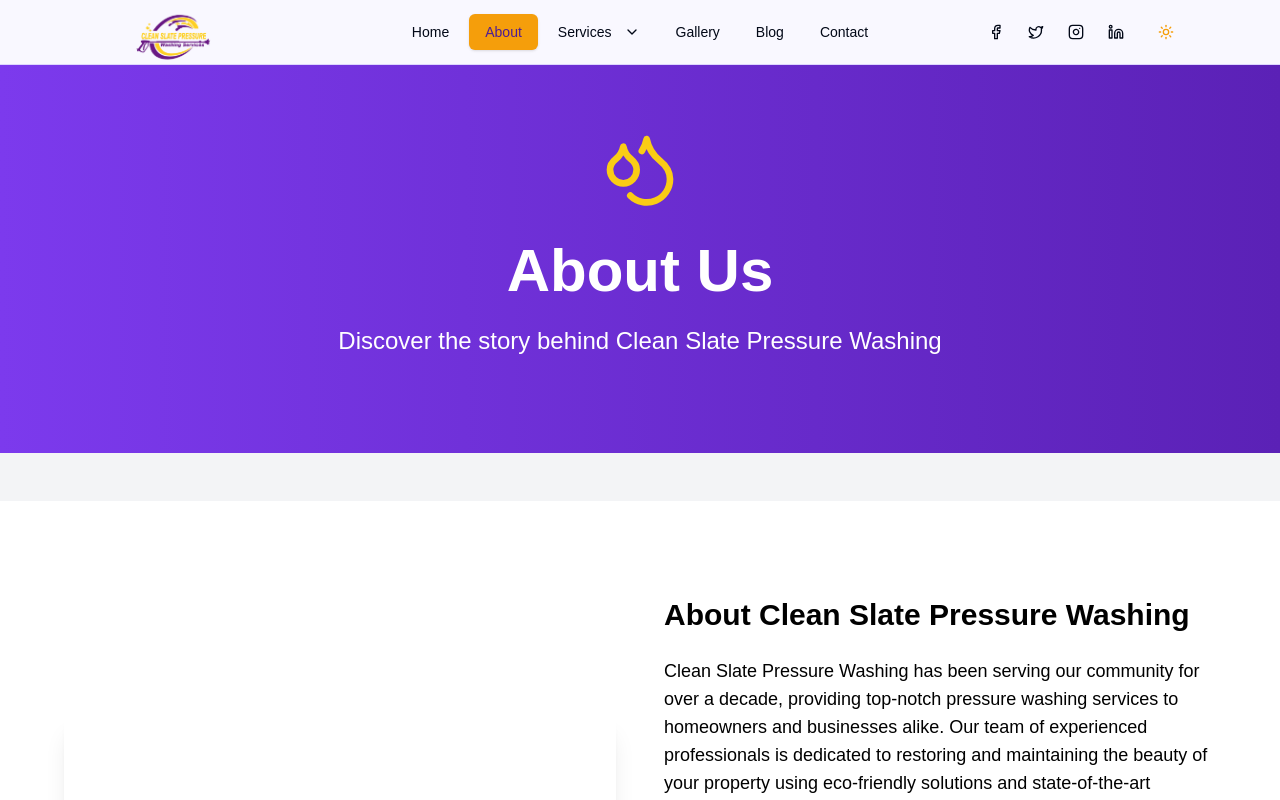
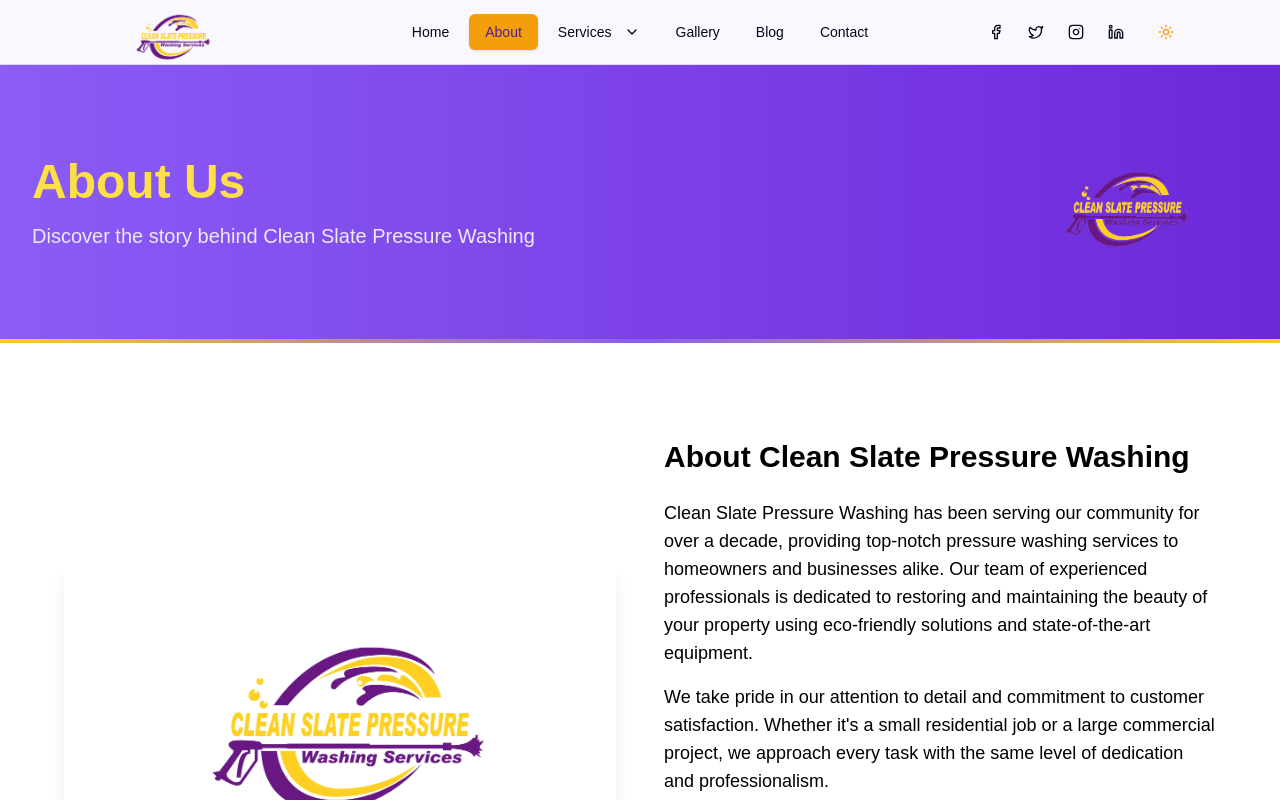
Before and after one commit to arayer143/clean-slate-pressure-washing, a Next.js app: page /about in a window 1280 px wide. Shown: the top 800 px of the page. Built offline with nearby package versions, Linux system fonts and the light colour scheme.

Commit message:
fixed small issue with the hero section and som,e other small additions to the website

```diff
--- a/components/About Page/about-page.tsx
+++ b/components/About Page/about-page.tsx
@@ -2,8 +2,9 @@
 
 import Image from 'next/image'
 import { motion } from 'framer-motion'
-import { Facebook, Instagram, Linkedin, Mail, Phone, Droplets } from 'lucide-react'
+import { Facebook, Instagram, Linkedin, Mail, Phone } from 'lucide-react'
 import { Button } from "@/components/ui/button"
+import PageBanner from "@/components/page-banner"
 
 const socialLinks = [
   { icon: Facebook, href: "https://www.facebook.com/CleanslatepressurewashingservicesLLC" },
@@ -14,41 +15,12 @@
 export default function AboutUs() {
   return (
     <>
-      <motion.div
-        initial={{ opacity: 0, y: 20 }}
-        animate={{ opacity: 1, y: 0 }}
-        transition={{ duration: 0.5 }}
-        className="relative overflow-hidden mb-12 bg-gradient-to-r from-purple-600 to-purple-800 dark:from-purple-800 dark:to-purple-950 text-white w-full"
-      >
-        <div className="relative z-10 text-center py-16 px-4 sm:px-6 lg:px-8 max-w-7xl mx-auto">
-          <motion.div
-            initial={{ scale: 0 }}
-            animate={{ scale: 1 }}
-            transition={{ type: "spring", stiffness: 260, damping: 20 }}
-            className="mb-8"
-          >
-            <Droplets className="mx-auto h-20 w-20 text-yellow-400 dark:text-yellow-300" />
-          </motion.div>
-          <motion.h1
-            className="text-4xl sm:text-5xl lg:text-6xl font-bold mb-6"
-            initial={{ opacity: 0, y: 20 }}
-            animate={{ opacity: 1, y: 0 }}
-            transition={{ delay: 0.2, duration: 0.5 }}
-          >
-            About Us
-          </motion.h1>
-          <motion.p
-            className="text-xl sm:text-2xl max-w-3xl mx-auto mb-8"
-            initial={{ opacity: 0, y: 20 }}
-            animate={{ opacity: 1, y: 0 }}
-            transition={{ delay: 0.3, duration: 0.5 }}
-          >
-            Discover the story behind Clean Slate Pressure Washing
-          </motion.p>
-        </div>
-      </motion.div>
+      <PageBanner
+        title="About Us"
+        description="Discover the story behind Clean Slate Pressure Washing"
+      />
 
-      <section className="bg-white dark:bg-purple-950 py-24">
+      <section className="bg-white dark:bg-purple-950 py-16 sm:py-24">
         <div className="container mx-auto px-4">
           <div className="max-w-6xl mx-auto">
             <div className="grid grid-cols-1 w-full md:grid-cols-2 gap-12 items-center">
--- a/components/Blog Page/blog-page.tsx
+++ b/components/Blog Page/blog-page.tsx
@@ -108,12 +108,6 @@
         </div>
       </motion.div>
 
-      {/* Breadcrumbs */}
-      <section className="bg-white dark:bg-gray-800 py-4 shadow-sm">
-        <div className="container mx-auto px-4">
-          <h1 className="text-3xl font-bold mt-2 text-gray-800 dark:text-white">Blog</h1>
-        </div>
-      </section>
 
       {/* Blog Section */}
       <section className="py-12">
--- /dev/null
+++ b/components/page-banner.tsx
@@ -0,0 +1,62 @@
+import React from 'react'
+import Image from 'next/image'
+import { motion } from 'framer-motion'
+
+interface PageBannerProps {
+  title: string
+  description: string
+}
+
+const PageBanner: React.FC<PageBannerProps> = ({ title, description }) => {
+  return (
+    <motion.div
+      initial={{ opacity: 0, y: -20 }}
+      animate={{ opacity: 1, y: 0 }}
+      transition={{ duration: 0.5 }}
+      className="relative overflow-hidden bg-gradient-to-r from-purple-500 to-purple-700 dark:from-purple-800 dark:to-purple-950 text-white"
+    >
+      <div className="max-w-7xl mx-auto px-4 sm:px-6 lg:px-8 py-12 sm:py-16">
+        <div className="flex flex-col lg:flex-row items-center justify-center lg:justify-between">
+          <div className="text-center lg:text-left mb-6 lg:mb-0 lg:mr-8">
+            <h1 className="text-3xl sm:text-4xl lg:text-5xl font-bold mb-2 sm:mb-4 text-yellow-300 dark:text-yellow-200">
+              {title}
+            </h1>
+            <p className="text-lg sm:text-xl max-w-2xl text-purple-100 dark:text-purple-200">
+              {description}
+            </p>
+          </div>
+          <motion.div
+            initial={{ scale: 0, rotate: -180 }}
+            animate={{
+              scale: 1,
+              rotate: 0,
+              y: [0, -10, 0]
+            }}
+            transition={{
+              type: "spring",
+              stiffness: 260,
+              damping: 20,
+              y: {
+                duration: 1.5,
+                repeat: Infinity,
+                ease: "easeInOut"
+              }
+            }}
+            className="flex-shrink-0 sm:ml-8 lg:ml-16"
+          >
+            <Image
+              src="/cleanslatelogo.webp"
+              alt="Clean Slate Pressure Washing Logo"
+              width={250}
+              height={150}
+              className="rounded-full"
+            />
+          </motion.div>
+        </div>
+      </div>
+      <div className="absolute bottom-0 left-0 right-0 h-1 bg-gradient-to-r from-yellow-400 via-purple-500 to-yellow-400 dark:from-yellow-600 dark:via-purple-700 dark:to-yellow-600"></div>
+    </motion.div>
+  )
+}
+
+export default PageBanner
```
Also changed, not shown: components/Home-Page/hero.tsx (+93 -71 lines).
